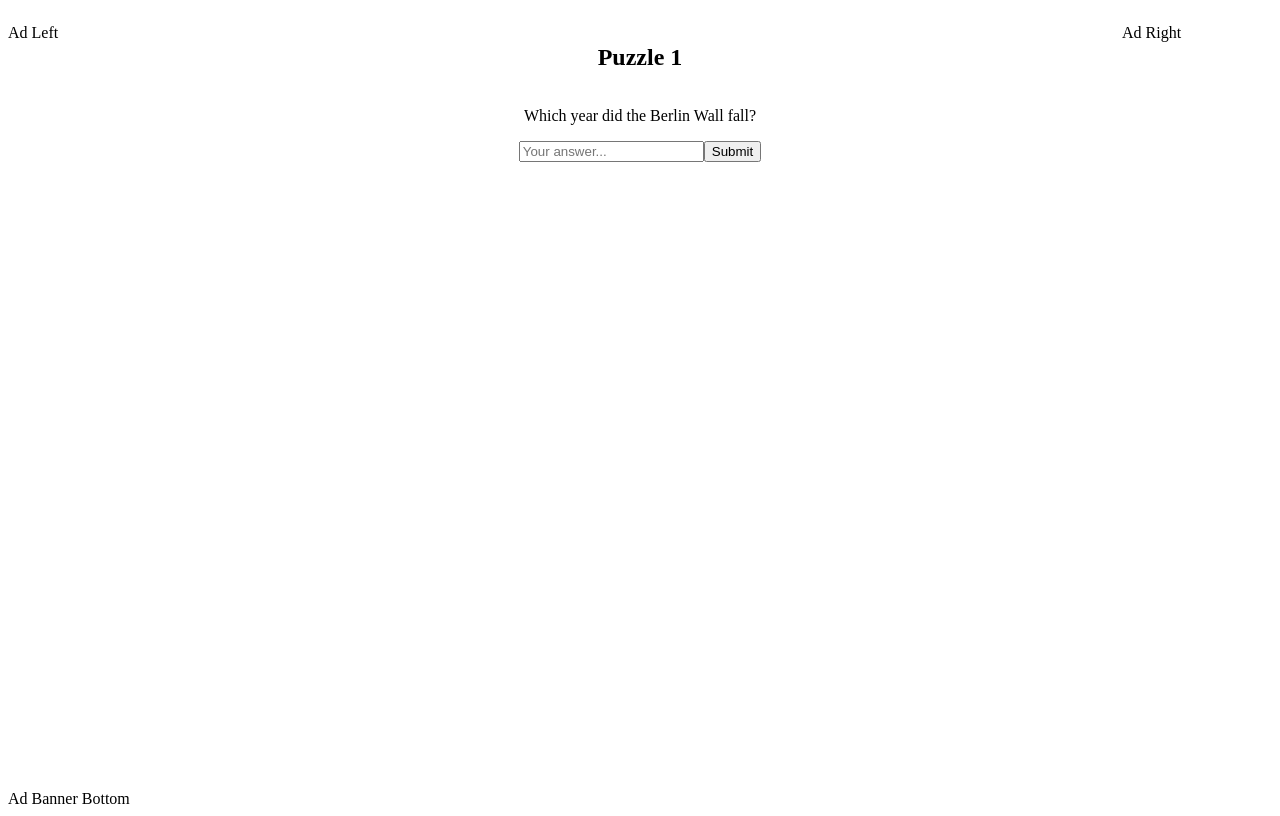
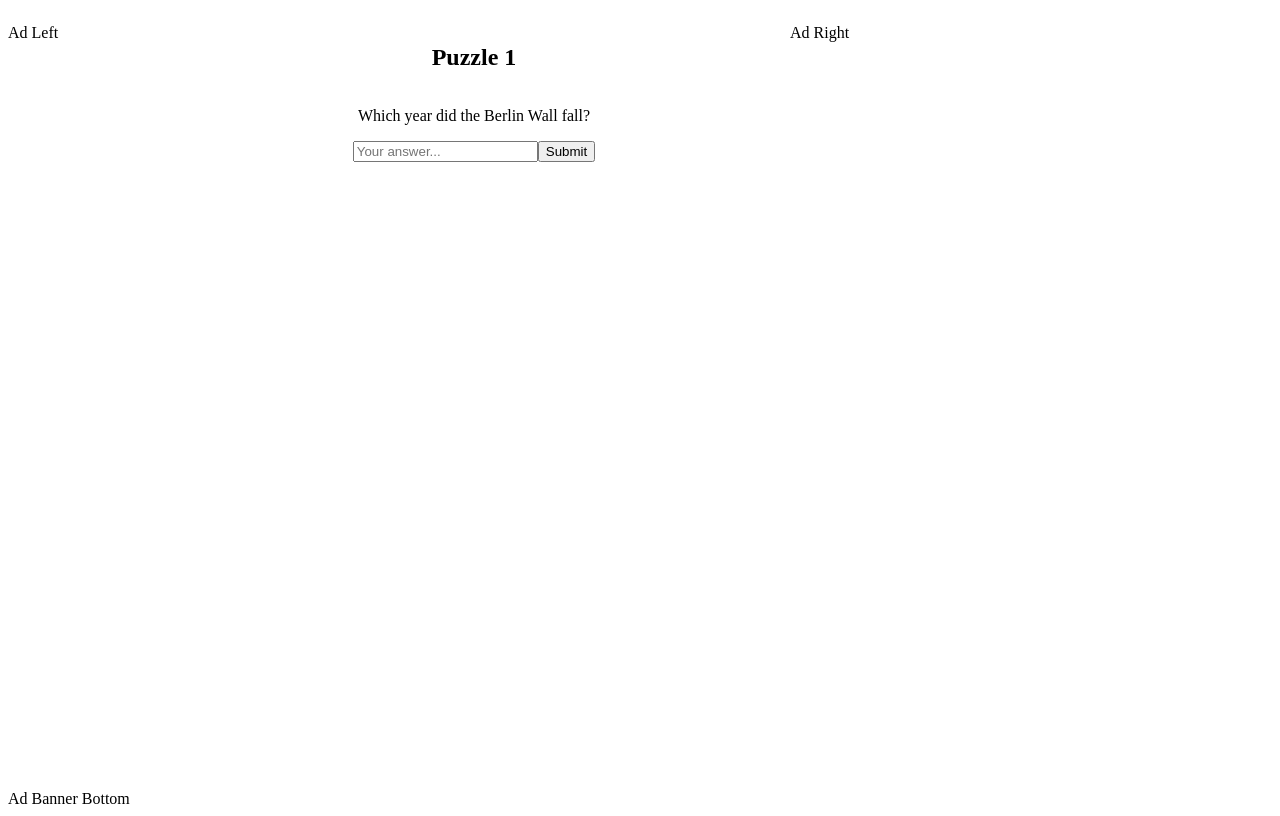
Before and after one commit to justinchase1984/mind-sprint, a Next.js app: page /puzzle/1 in a window 1280 px wide. Built offline with nearby package versions, Linux system fonts and the light colour scheme.

Commit message:
Update globals.css
Add global CSS grid layout for quiz pages

```diff
--- a/styles/globals.css
+++ b/styles/globals.css
@@ -2,16 +2,21 @@
 .quiz-page {
   display: grid;
   grid-template-areas:
-    "header  header   header"
-    "ad-left main     ad-right"
-    "footer  footer   footer";
-  grid-template-columns: 150px 1fr 150px;
+    "header  header  header"
+    "adL     main    adR"
+    "footer  footer  footer";
+  grid-template-columns: 150px minmax(300px,600px) 150px;
   grid-template-rows: auto 1fr auto;
   gap: 1rem;
   min-height: 100vh;
 }
-.header   { grid-area: header; }
-.ad-left  { grid-area: ad-left; }
-.main     { grid-area: main; display: flex; flex-direction: column; align-items: center; }
-.ad-right { grid-area: ad-right; }
-.footer   { grid-area: footer; }
+.header { grid-area: header; }
+.adL    { grid-area: adL;    }
+.main   {
+  grid-area: main;
+  display: flex;
+  flex-direction: column;
+  align-items: center;
+}
+.adR    { grid-area: adR;    }
+.footer { grid-area: footer; }
```
